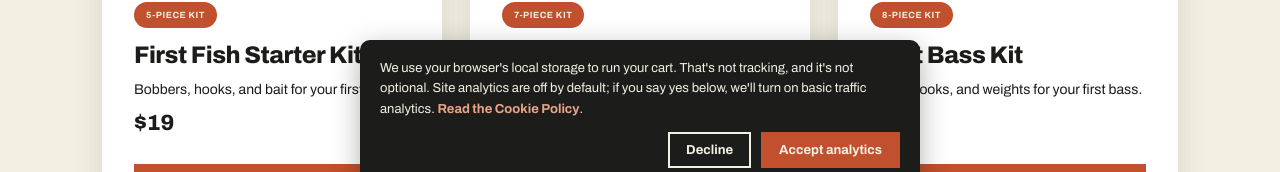
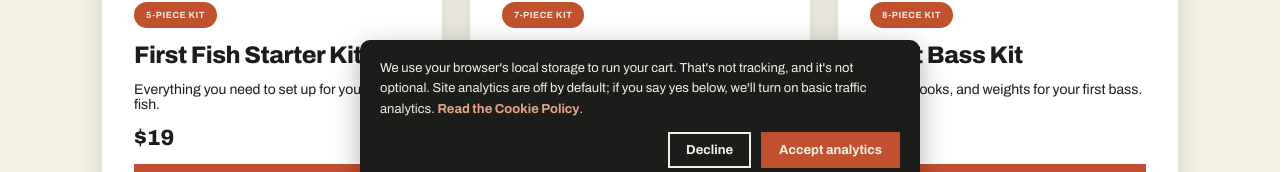
Before and after one commit to kettooutdoors-eng/ketto-outdoors-web, a React (Vite) app: page /kits in a window 1280 px wide. Shown: the part 598-770 px from the top of the page. Built offline with nearby package versions, Linux system fonts and the light colour scheme; no server answers.

Commit message:
First Fish Starter Kit tagline: "Everything you need to set up for your first fish."
Co-Authored-By: Claude Opus 5.5 <noreply@anthropic.com>
Claude-Session: https://claude.ai/code/session_01RWNGdd7TZriyWMygQZtzLP

```diff
--- a/src/data/bundles.ts
+++ b/src/data/bundles.ts
@@ -86,7 +86,7 @@ export const BUNDLES: Bundle[] = [
     id: 'never-fished-before-starter-kit',
     slug: 'never-fished-before-starter-kit',
     name: 'First Fish Starter Kit',
-    tagline: 'Bobbers, hooks, and bait for your first fish.',
+    tagline: 'Everything you need to set up for your first fish.',
     // Priced about 12% under the sum of the individual pieces — confirm against
     // real costs before launch.
     price: 19,
```
Also changed, not shown: shopify/welcome-email.md (+1 -1 lines), shopify/products.csv.
